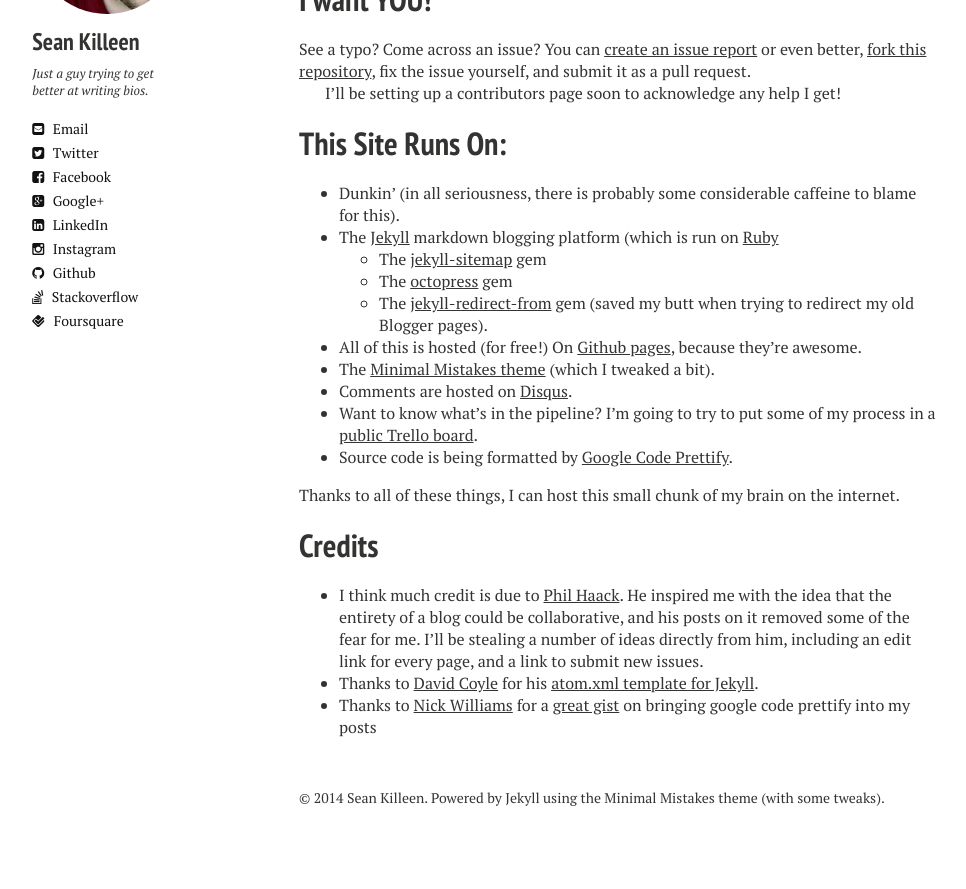
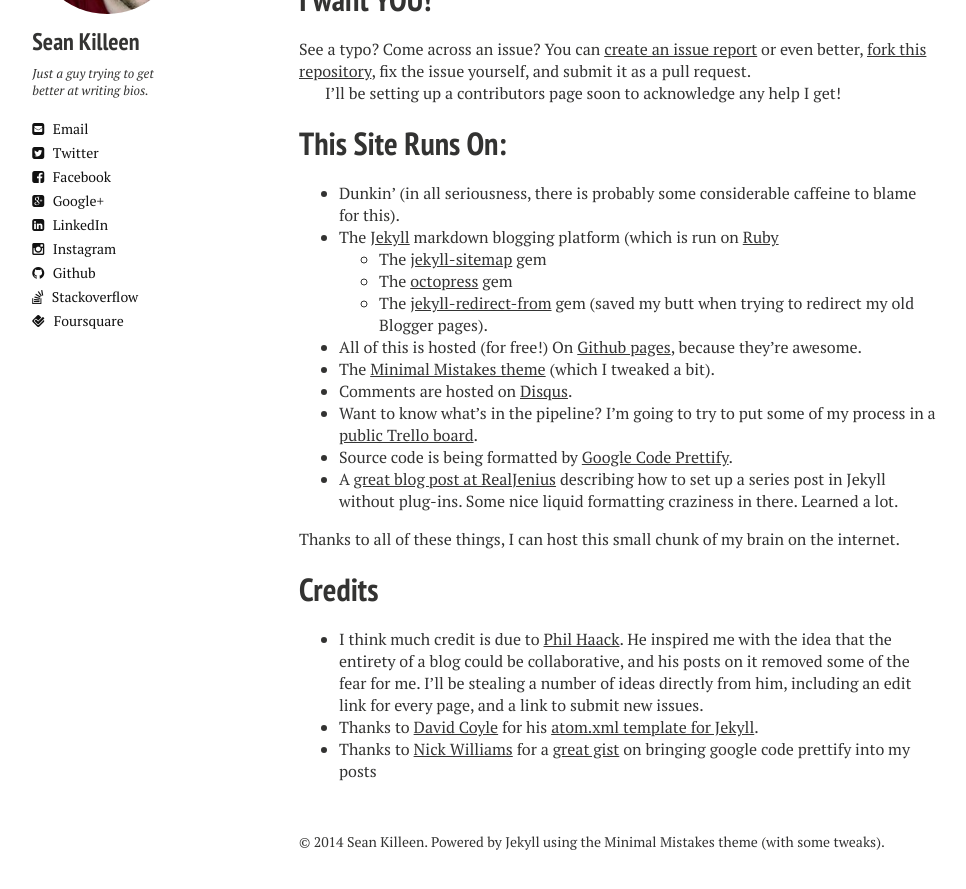
Before and after one commit to SeanKilleen/seankilleen.github.io, a Jekyll site: the page built from about/index.md, in a window 1280 px wide and 900 px high, scrolled down 594 px. Shown: the top 889 px of the window, without its empty margins (21-987 px from the left). Built offline with Jekyll 4.4.1, drawn with Linux system fonts in a browser that asks for light colours; nearby versions of some CDN libraries; before the commit the page ends 1450 px from its top, so only the background shows below that.

Commit message:
Update about page for RealJenius shout-out

```diff
--- a/about/index.md
+++ b/about/index.md
@@ -30,6 +30,7 @@
 * Comments are hosted on [Disqus][disqus link].
 * Want to know what's in the pipeline? I'm going to try to put some of my process in a [public Trello board](https://trello.com/b/nrxQGFmi/seankilleen-com).
 * Source code is being formatted by [Google Code Prettify][prettify link].
+* A [great blog post at RealJenius](http://realjenius.com/2012/11/03/jekyll-series-list/) describing how to set up a series post in Jekyll without plug-ins. Some nice liquid formatting craziness in there. Learned a lot.
 
 Thanks to all of these things, I can host this small chunk of my brain on the internet.
 
```
